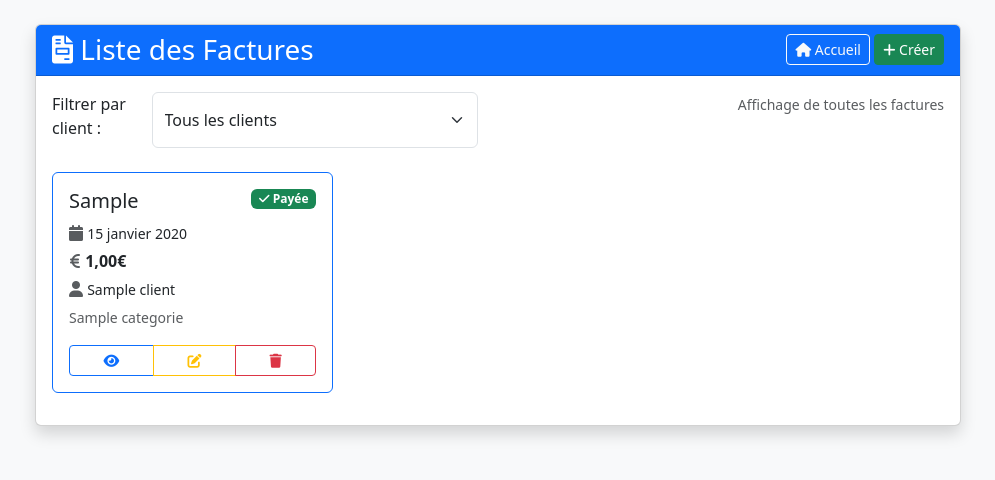
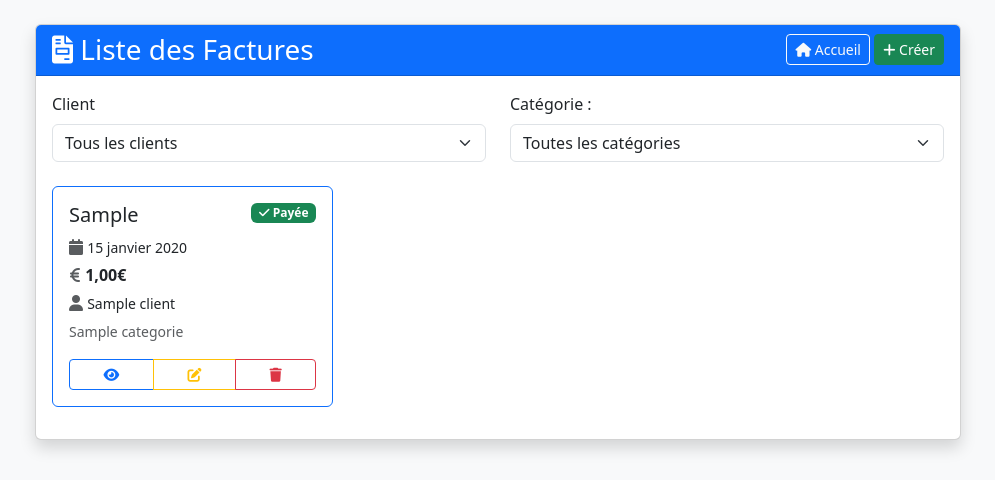
Before and after one commit to TristanLBD/Django-Exercice-1, a Django app: page /factures/ in a window 1280 px wide. Shown: the top 480 px of the page, without its empty margins (142-1137 px from the left). Run offline with Django 5.2, Linux system fonts and the light colour scheme; tables that the repository leaves empty hold one stand-in row (values such as "Sample post").

Commit message:
Filtre catégorie

```diff
--- a/facture/templates/factures/liste.html
+++ b/facture/templates/factures/liste.html
@@ -26,12 +26,43 @@
                             </div>
                         </div>
                         <div class="card-body">
-                            <!-- Filtre par client -->
+                            <!-- Filtres actifs en haut -->
+                            {% if client_selectionne or categorie_selectionnee %}
+                            <div class="row mb-3">
+                                <div class="col-12">
+                                    <div class="alert alert-info d-flex justify-content-between align-items-center">
+                                        <div>
+                                            <i class="fas fa-filter me-2"></i>
+                                            <strong>Filtres actifs :</strong>
+                                            {% if client_selectionne %}
+                                                {% for client in clients %}
+                                                    {% if client.id|stringformat:"s" == client_selectionne %}
+                                                        <span class="badge bg-primary me-2">Client: {{ client.nom }}</span>
+                                                    {% endif %}
+                                                {% endfor %}
+                                            {% endif %}
+                                            {% if categorie_selectionnee %}
+                                                {% for categorie in categories %}
+                                                    {% if categorie.id|stringformat:"s" == categorie_selectionnee %}
+                                                        <span class="badge bg-success me-2">Catégorie: {{ categorie.nom }}</span>
+                                                    {% endif %}
+                                                {% endfor %}
+                                            {% endif %}
+                                        </div>
+                                        <a href="{% url 'liste_factures' %}" class="btn btn-outline-secondary btn-sm">
+                                            <i class="fas fa-times"></i> Effacer tous les filtres
+                                        </a>
+                                    </div>
+                                </div>
+                            </div>
+                            {% endif %}
+
+                            <!-- Filtres par client et catégorie -->
                             <div class="row mb-4">
                                 <div class="col-md-6">
-                                    <form method="get" class="d-flex">
-                                        <label for="client" class="form-label me-2">Filtrer par client :</label>
-                                        <select name="client" class="form-select me-2" onchange="this.form.submit()">
+                                    <form method="get">
+                                        <label for="client" class="form-label me-2">Client</label>
+                                        <select name="client" id="client" class="form-select" onchange="this.form.submit()">
                                             <option value="">Tous les clients</option>
                                             {% for client in clients %}
                                             <option value="{{ client.id }}" {% if client_selectionne == client.id|stringformat:"s" %}selected{% endif %}>
@@ -39,25 +70,26 @@
                                             </option>
                                             {% endfor %}
                                         </select>
-                                        {% if client_selectionne %}
-                                        <a href="{% url 'liste_factures' %}" class="btn btn-outline-secondary">
-                                            <i class="fas fa-times"></i> Effacer
-                                        </a>
+                                        {% if categorie_selectionnee %}
+                                        <input type="hidden" name="categorie" value="{{ categorie_selectionnee }}">
                                         {% endif %}
                                     </form>
                                 </div>
-                                <div class="col-md-6 text-end">
-                                    <small class="text-muted">
+                                <div class="col-md-6">
+                                    <form method="get">
+                                        <label for="categorie" class="form-label me-2">Catégorie :</label>
+                                        <select name="categorie" id="categorie" class="form-select" onchange="this.form.submit()">
+                                            <option value="">Toutes les catégories</option>
+                                            {% for categorie in categories %}
+                                            <option value="{{ categorie.id }}" {% if categorie_selectionnee == categorie.id|stringformat:"s" %}selected{% endif %}>
+                                                {{ categorie.nom }}
+                                            </option>
+                                            {% endfor %}
+                                        </select>
                                         {% if client_selectionne %}
-                                            {% for client in clients %}
-                                                {% if client.id|stringformat:"s" == client_selectionne %}
-                                                    Filtre actif : {{ client.nom }}
-                                                {% endif %}
-                                            {% endfor %}
-                                        {% else %}
-                                            Affichage de toutes les factures
+                                        <input type="hidden" name="client" value="{{ client_selectionne }}">
                                         {% endif %}
-                                    </small>
+                                    </form>
                                 </div>
                             </div>
 
--- a/facture/views.py
+++ b/facture/views.py
@@ -100,15 +100,22 @@ class ListeFacturesView(ListView):
     def get_queryset(self):
         queryset = super().get_queryset()
         client_id = self.request.GET.get('client')
+        categorie_id = self.request.GET.get('categorie')
+
         if client_id:
             queryset = queryset.filter(client_id=client_id)
+        if categorie_id:
+            queryset = queryset.filter(categorie_id=categorie_id)
+
         return queryset
 
-    # pour passer la liste des clients au template liste.html
+    # pour passer la liste des clients et catégories au template liste.html
     def get_context_data(self, **kwargs):
         context = super().get_context_data(**kwargs)
         context['clients'] = Client.objects.all().order_by('nom')
+        context['categories'] = Categorie.objects.all().order_by('nom')
         context['client_selectionne'] = self.request.GET.get('client')
+        context['categorie_selectionnee'] = self.request.GET.get('categorie')
         return context
 
 class CreerFactureView(CreateView):
```
